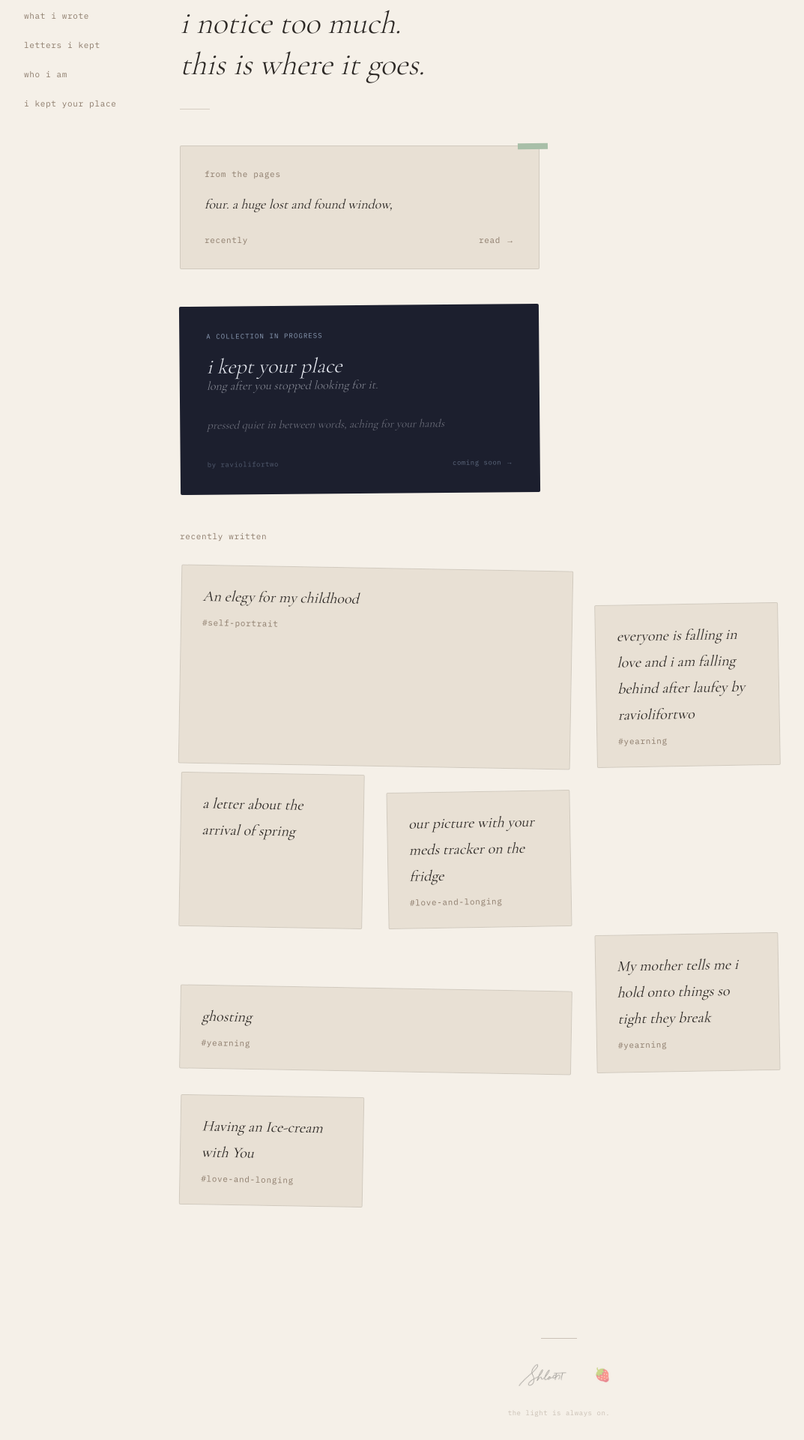
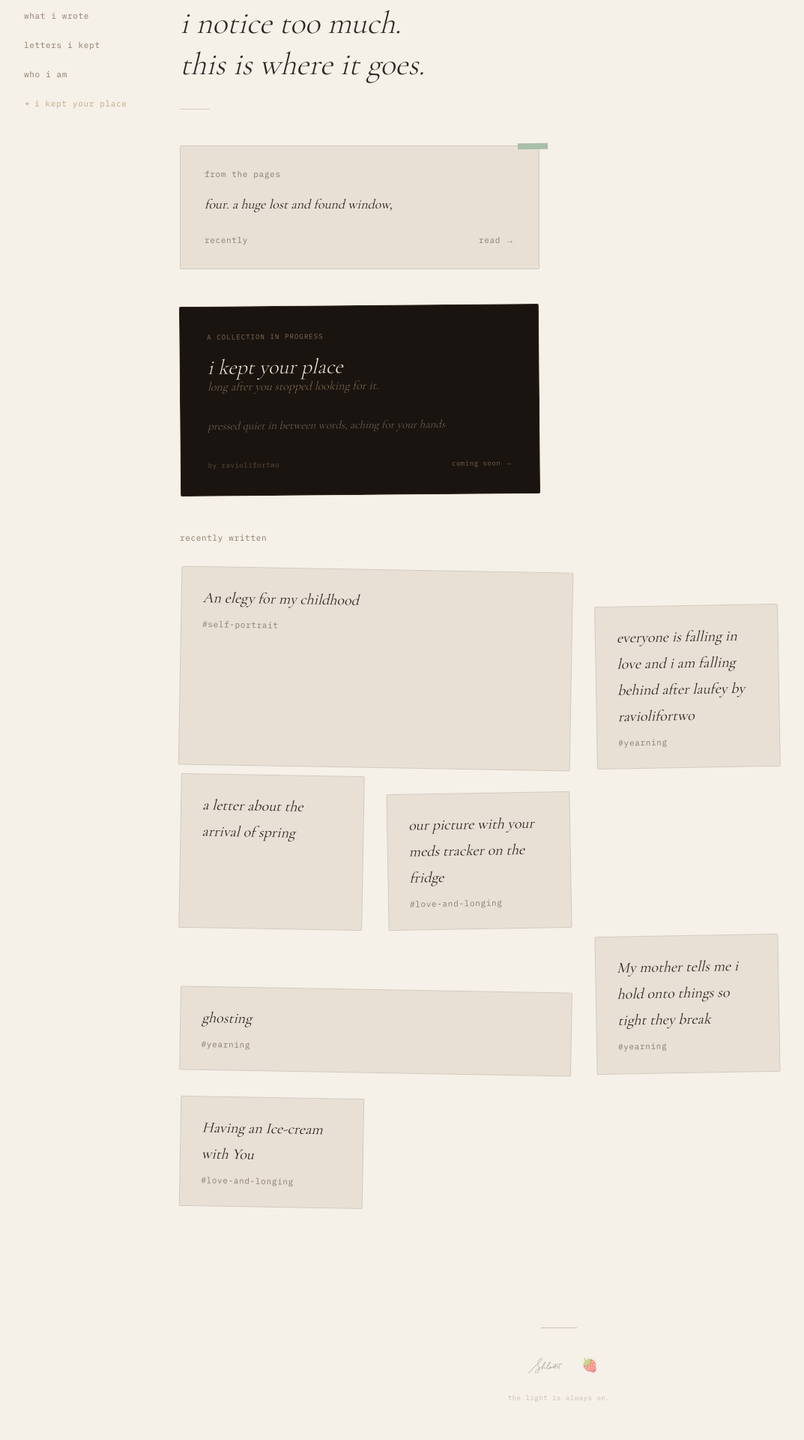
Before and after one commit to shlokamdar/raviolifortwo, a Next.js app: page / in a window 1280 px wide. Shown: the part 180-2100 px from the top of the page at 75% size, without its empty margins (4-1077 px from the left). After the commit the page ends 2075 px from the top, so only its background shows below. Built offline with nearby package versions, Linux system fonts and the light colour scheme.

Commit message:
feat: add root layout, homepage, and site navigation components

```diff
--- a/src/app/layout.tsx
+++ b/src/app/layout.tsx
@@ -77,18 +77,32 @@ export default function RootLayout({
         </main>
 
         {/* Footer — like a page closing */}
-        <footer className="pt-[48px] pb-[40px] flex flex-col items-center relative md:ml-[220px]">
-          <div style={{ width: '48px', height: '0.5px', background: 'var(--dust)', opacity: 0.4, marginBottom: '24px' }} />
+        <footer className="pt-[32px] pb-[24px] flex flex-col items-center relative md:ml-[220px]">
+          <div style={{ width: '48px', height: '0.5px', background: 'var(--dust)', opacity: 0.4, marginBottom: '32px' }} />
 
-          <div className="flex items-center justify-center gap-4" style={{ marginBottom: '16px' }}>
+          <div
+            className="flex items-center justify-center gap-[10px]"
+            style={{
+              marginBottom: '16px',
+              background: 'var(--cream)',
+              isolation: 'isolate'
+            }}
+          >
             {/* eslint-disable-next-line @next/next/no-img-element */}
             <img
               src="/shloka logo.png"
               alt="signature"
               style={{
-                width: '100px',
+                width: '72px',
+                height: 'auto',
                 opacity: 0.35,
                 mixBlendMode: 'multiply',
+                imageRendering: 'crisp-edges',
+                WebkitFontSmoothing: 'antialiased',
+                willChange: 'auto',
+                // Additional fallback for webkit
+                // @ts-ignore
+                imageRendering: '-webkit-optimize-contrast',
               }}
             />
             <div
@@ -97,6 +111,7 @@ export default function RootLayout({
                 fontSize: "1.1rem",
                 cursor: "default",
                 userSelect: "none",
+                lineHeight: 1
               }}
               aria-hidden="true"
             >
--- a/src/app/page.tsx
+++ b/src/app/page.tsx
@@ -77,8 +77,13 @@ export default async function Home() {
       {/* BOOK TEASER CARD */}
       <section style={{ marginBottom: '48px' }}>
         <style>{`
+          .book-teaser-card {
+            border: 0.5px solid rgba(196,168,130,0.15);
+            transition: border-color 0.3s ease, transform 0.25s ease !important;
+          }
           .book-teaser-card:hover {
             transform: rotate(0deg) !important;
+            border-color: rgba(196,168,130,0.3);
           }
         `}</style>
         <Link
@@ -86,17 +91,17 @@ export default async function Home() {
           className="book-teaser-card block"
           style={{
             maxWidth: '480px',
-            backgroundColor: 'var(--book-bg)',
+            backgroundColor: '#1A1410',
             borderRadius: '2px',
             padding: '32px 36px',
             transform: 'rotate(-0.5deg)',
-            transition: 'transform 0.25s ease'
           }}
         >
           <div className="mono" style={{
             fontSize: '9px',
             letterSpacing: '0.12em',
-            color: 'var(--book-meta)',
+            color: '#C4A882',
+            opacity: 0.6,
             textTransform: 'uppercase',
             marginBottom: '16px'
           }}>
@@ -108,7 +113,7 @@ export default async function Home() {
             fontSize: '28px',
             fontStyle: 'italic',
             fontWeight: 300,
-            color: 'var(--book-text)',
+            color: '#F0E8D8',
             lineHeight: 1.2
           }}>
             i kept your place
@@ -118,7 +123,7 @@ export default async function Home() {
             fontSize: '16px',
             fontStyle: 'italic',
             fontWeight: 300,
-            color: 'rgba(232,235,242,0.55)',
+            color: 'rgba(196,168,130,0.6)',
             marginBottom: '28px',
             lineHeight: 1.2
           }}>
@@ -129,17 +134,17 @@ export default async function Home() {
             fontFamily: 'var(--font-serif)',
             fontSize: '15px',
             fontStyle: 'italic',
-            color: 'rgba(232,235,242,0.38)',
+            color: 'rgba(240,232,216,0.35)',
             marginBottom: '32px'
           }}>
             pressed quiet in between words, aching for your hands
           </div>
 
           <div className="flex justify-between items-center w-full">
-            <div className="mono" style={{ fontSize: '9px', color: 'rgba(139,155,180,0.5)', textTransform: 'lowercase' }}>
+            <div className="mono" style={{ fontSize: '9px', color: 'rgba(196,168,130,0.4)', textTransform: 'lowercase' }}>
               by raviolifortwo
             </div>
-            <div className="mono" style={{ fontSize: '9px', color: 'rgba(139,155,180,0.6)', textTransform: 'lowercase' }}>
+            <div className="mono" style={{ fontSize: '9px', color: 'rgba(196,168,130,0.55)', textTransform: 'lowercase' }}>
               coming soon &rarr;
             </div>
           </div>
--- a/src/components/SiteNav.tsx
+++ b/src/components/SiteNav.tsx
@@ -37,6 +37,18 @@ export function SiteNav() {
 
     return (
         <>
+            <style>{`
+                @keyframes softpulse {
+                    0%, 100% { opacity: 0.7; }
+                    50% { opacity: 0.3; }
+                }
+                .kept-link-desktop:hover {
+                    color: #D4B892 !important;
+                }
+                .kept-link-desktop:hover .kept-star {
+                    opacity: 1.0 !important;
+                }
+            `}</style>
             {/* Desktop Left Nav */}
             <header className="hidden md:flex flex-col fixed top-0 left-0 bottom-0 w-[220px] pt-[68px] pl-[20px] z-50">
                 <div className="shrink-0 mb-12 pointer-events-auto">
@@ -60,6 +72,35 @@ export function SiteNav() {
                 <nav className="flex flex-col gap-5 pointer-events-auto pl-4">
                     {navLinks.map((link) => {
                         const isActive = pathname === link.href || (link.href !== '/' && pathname.startsWith(link.href));
+
+                        if (link.href === '/kept') {
+                            return (
+                                <Link
+                                    key={link.href}
+                                    href={link.href}
+                                    className="mono relative transition-colors duration-200 flex items-center kept-link-desktop"
+                                    style={{
+                                        color: isActive ? '#F0E8D8' : '#C4A882',
+                                    }}
+                                >
+                                    <span
+                                        style={{
+                                            fontFamily: 'var(--font-ibm-plex-mono)',
+                                            fontSize: '10px',
+                                            color: '#C4A882',
+                                            marginRight: '5px',
+                                            animation: isActive ? 'none' : 'softpulse 3s ease-in-out infinite',
+                                            opacity: isActive ? 1 : 0.7,
+                                        }}
+                                        className="kept-star"
+                                    >
+                                        ✦
+                                    </span>
+                                    {link.label}
+                                </Link>
+                            );
+                        }
+
                         return (
                             <Link
                                 key={link.href}
@@ -131,6 +172,40 @@ export function SiteNav() {
                         <nav className="flex flex-col items-center" style={{ gap: '28px' }}>
                             {navLinks.map((link) => {
                                 const isActive = pathname === link.href || (link.href !== '/' && pathname.startsWith(link.href));
+
+                                if (link.href === '/kept') {
+                                    return (
+                                        <Link
+                                            key={link.href}
+                                            href={link.href}
+                                            onClick={() => setIsOpen(false)}
+                                            className="mono flex items-center kept-link-mobile"
+                                            style={{
+                                                fontSize: '13px',
+                                                textTransform: 'lowercase',
+                                                letterSpacing: '0.06em',
+                                                color: isActive ? '#F0E8D8' : '#C4A882',
+                                                textDecoration: 'none',
+                                            }}
+                                        >
+                                            <span
+                                                style={{
+                                                    fontFamily: 'var(--font-ibm-plex-mono)',
+                                                    fontSize: '10px',
+                                                    color: '#C4A882',
+                                                    marginRight: '5px',
+                                                    animation: isActive ? 'none' : 'softpulse 3s ease-in-out infinite',
+                                                    opacity: isActive ? 1 : 0.7,
+                                                }}
+                                                className="kept-star"
+                                            >
+                                                ✦
+                                            </span>
+                                            {link.label}
+                                        </Link>
+                                    );
+                                }
+
                                 return (
                                     <Link
                                         key={link.href}
```
